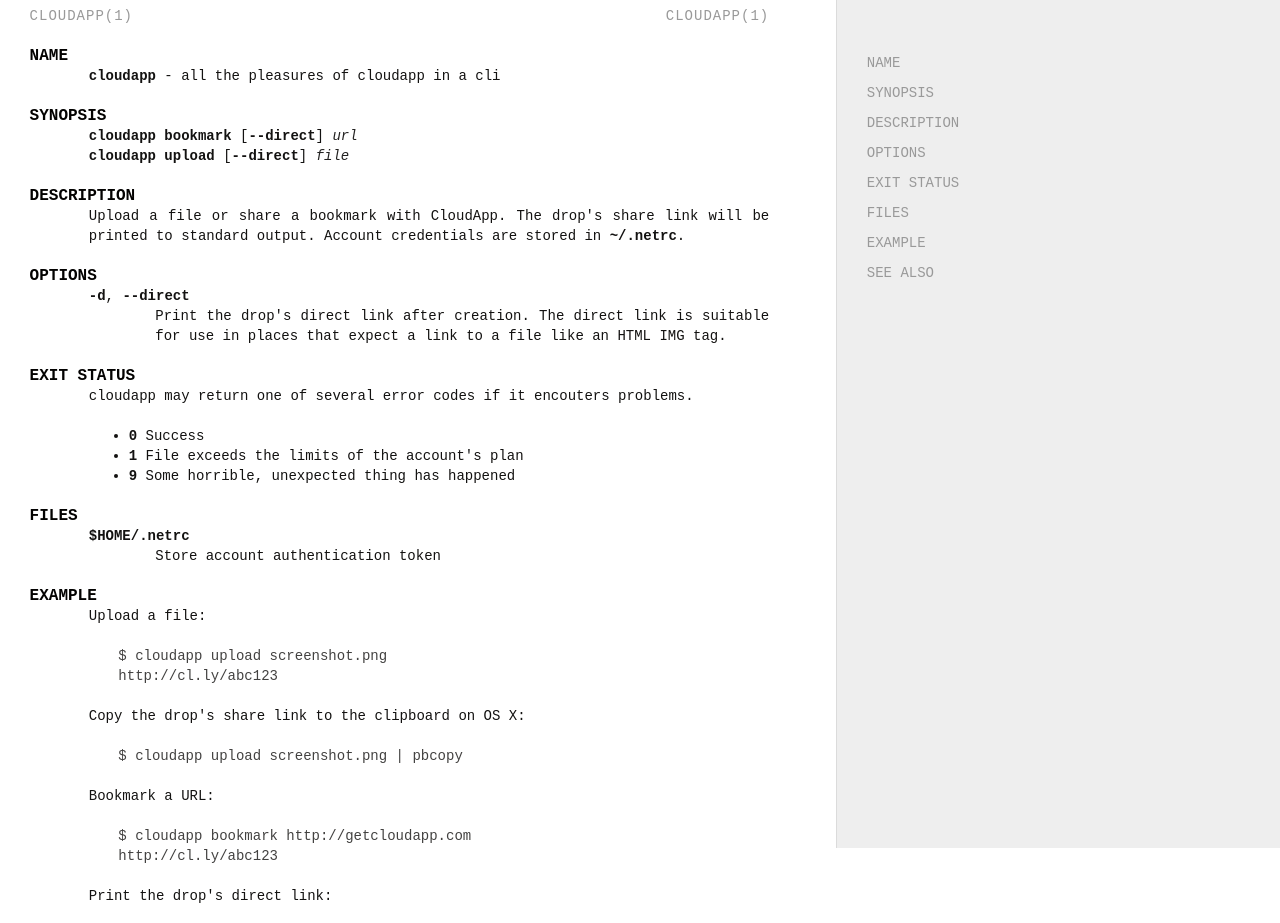
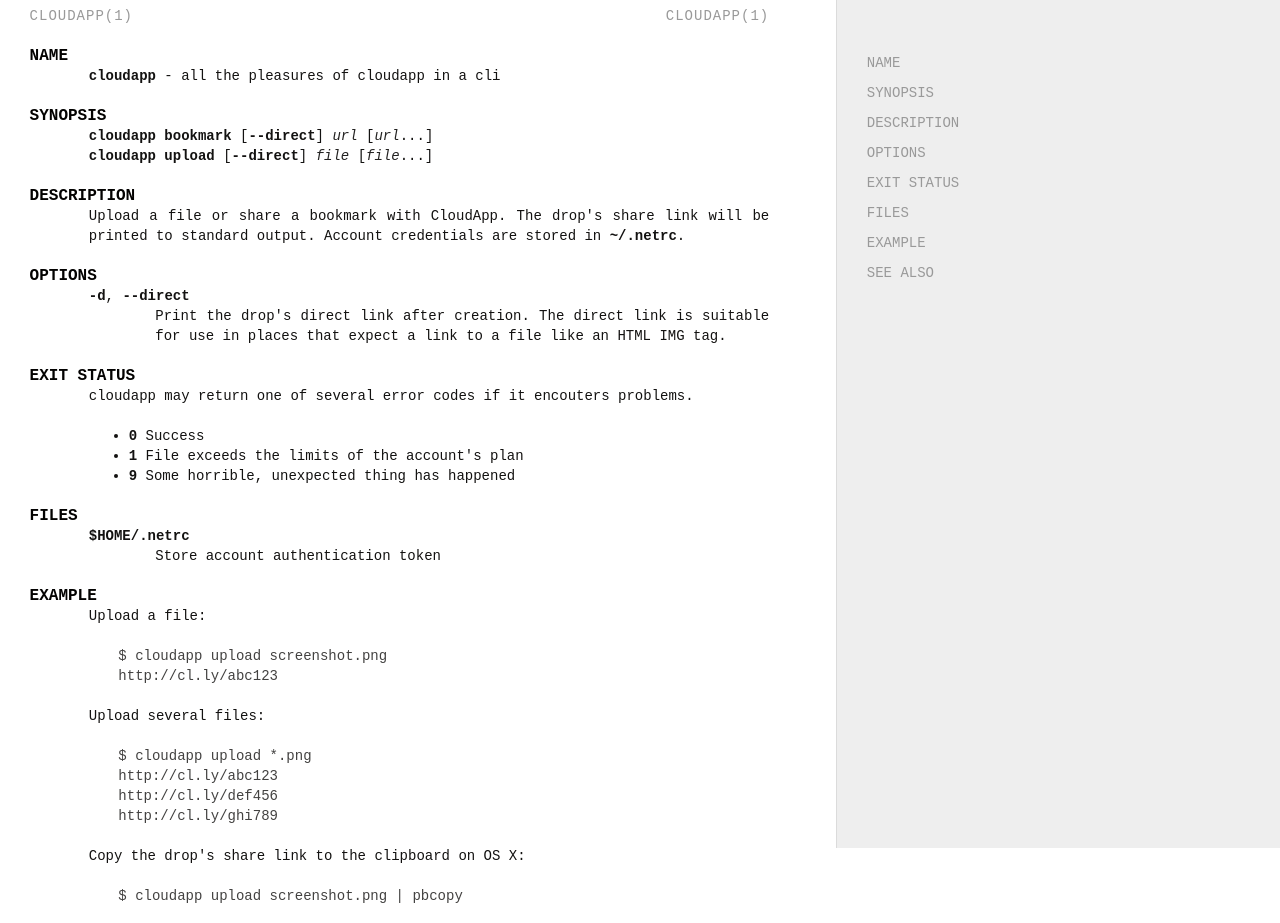
Before and after one commit to cloudapp/cloudapp.rb, a plain HTML site: page man/cloudapp.1.html in a window 1280 px wide. Shown: the top 923 px of the page. Drawn offline with Linux system fonts and the light colour scheme.

Commit message:
Document creating several drops at once

```diff
--- a/man/cloudapp.1.html
+++ b/man/cloudapp.1.html
@@ -82,8 +82,8 @@
 
 <h2 id="SYNOPSIS">SYNOPSIS</h2>
 
-<p><code>cloudapp bookmark</code> [<code>--direct</code>] <var>url</var><br />
-<code>cloudapp upload</code>   [<code>--direct</code>] <var>file</var></p>
+<p><code>cloudapp bookmark</code> [<code>--direct</code>] <var>url</var> [<var>url</var>...]<br />
+<code>cloudapp upload</code>   [<code>--direct</code>] <var>file</var> [<var>file</var>...]</p>
 
 <h2 id="DESCRIPTION">DESCRIPTION</h2>
 
@@ -124,6 +124,14 @@
 http://cl.ly/abc123
 </code></pre>
 
+<p>Upload several files:</p>
+
+<pre><code>$ cloudapp upload *.png
+http://cl.ly/abc123
+http://cl.ly/def456
+http://cl.ly/ghi789
+</code></pre>
+
 <p>Copy the drop's share link to the clipboard on OS X:</p>
 
 <pre><code>$ cloudapp upload screenshot.png | pbcopy
```
Also changed, not shown: 3 other files.
